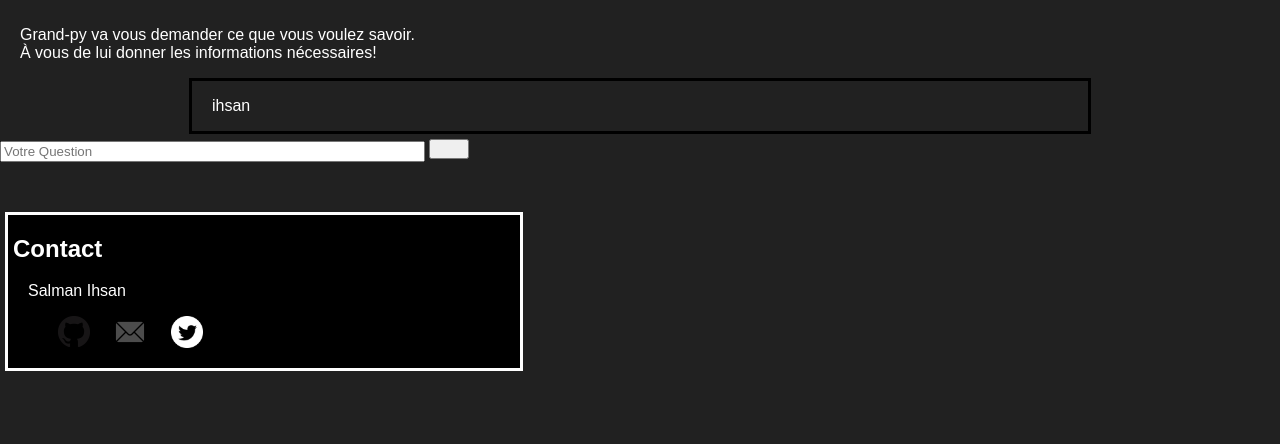
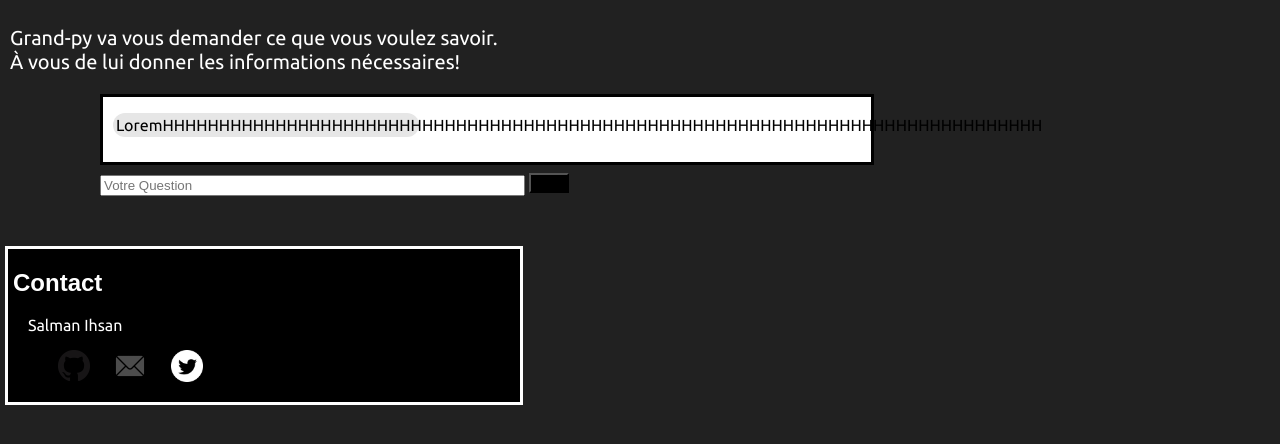
Before and after one commit to ihsan-salman/P7-GrandPy-Bot, a Flask app: page / in a window 1280 px wide. Shown: the part 164-608 px from the top of the page. Run offline with Flask 2, Linux system fonts and the light colour scheme.

Commit message:
html and css

```diff
--- a/GPbot_app/static/css/index.css
+++ b/GPbot_app/static/css/index.css
@@ -26,15 +26,18 @@ header
 
 #top_message
 {
-	font-style: strong;
+	color: white;
+	font-family: 'Ubuntu', serif;
+	font-size: 20px;
 }
 
 #discussion
 {
 	border: solid;
-	width: 70%;
-	margin-left: auto;
+	width: 60%;
+	margin-left: 100px;
 	margin-right: auto;
+	background-color: white;
 }
 
 h1
@@ -56,8 +59,9 @@ h2
 
 p
 {
-	margin-left: 20px;
-	color: white;
+	font-family: 'Ubuntu', serif;
+	margin-left: 10px;
+	color: black;
 }
 
 footer
@@ -105,4 +109,36 @@ li
 #name
 {
 	margin-left: 20px;
+	color: white;
 }
+
+#button
+{
+	background-color: black;
+}
+
+#text_output
+{
+	background-color: #0077ff;
+	text-align: right;
+	margin-top: -7px;
+	margin-right: 10px;
+	border-radius: 15px;
+	margin-left: 300px;
+}
+
+#answer
+{
+	background-color: #e6e6e6;
+	color: black;
+	display: inline-block;
+	padding: 3px;
+	border-radius: 15px;
+	width: 300px
+}
+
+#text_input
+{
+	margin-top: 10px;
+	margin-left: 100px;
+}
--- a/GPbot_app/templates/index.html
+++ b/GPbot_app/templates/index.html
@@ -2,6 +2,7 @@
 <html>
 <head>
 	<title>GrandPy-Bot.com</title>
+	<link rel="stylesheet" type="text/css" href="http://fonts.googleapis.com/css?family=Ubuntu">
 	<link href="{{ url_for('static', filename='css/index.css') }}" rel="stylesheet" type="text/css">
 	<header>
 		<div class="top">
@@ -15,10 +16,10 @@
 </head>
 <body>
 	<div id="discussion">
-		<p>ihsan</p>
+		<p id="answer">LoremHHHHHHHHHHHHHHHHHHHHHHHHHHHHHHHHHHHHHHHHHHHHHHHHHHHHHHHHHHHHHHHHHHHHHHHHHHHHHH</i></p>
 	</div>
 		<input type="text" id="text_input" placeholder="Votre Question" size="50">
-		<button id="button"></button>
+		<button id="button" value="valider"></button>
 	<script src="{{ url_for('static', filename='js/script.js')}}"></script>
 </body>
 <footer>
```
